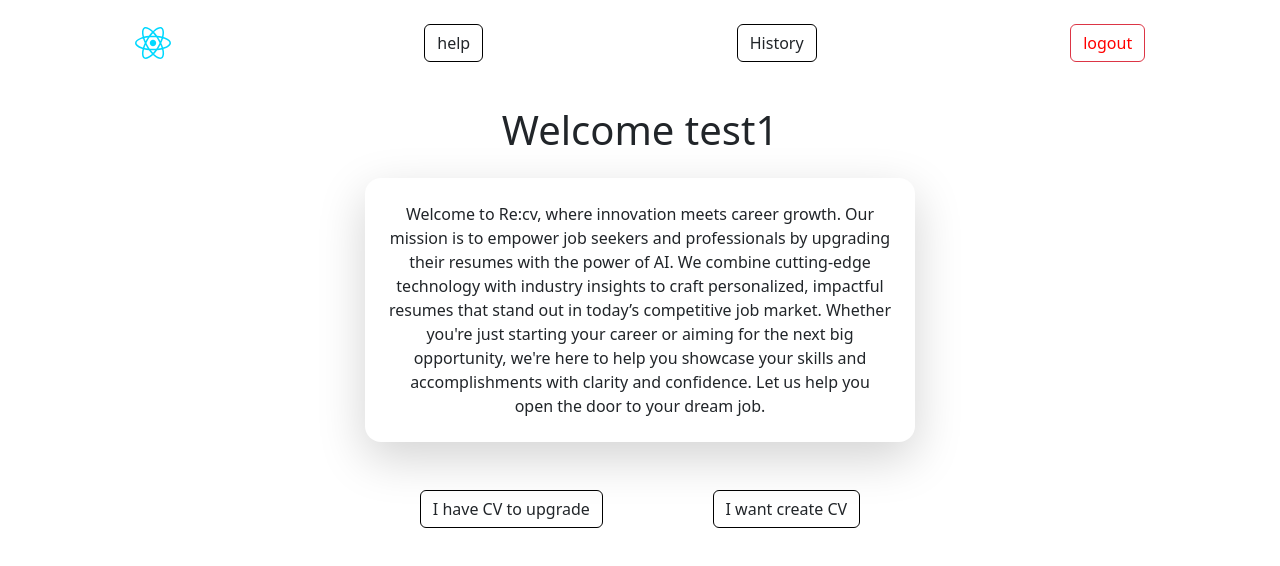
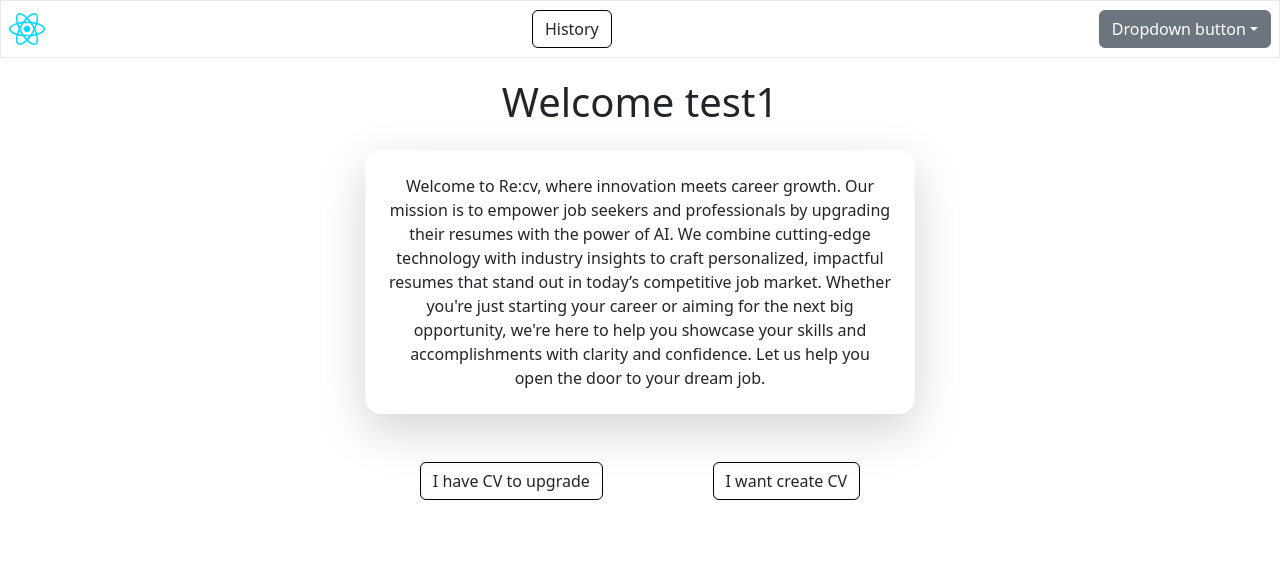
Before and after one commit to ihuda100/re_cv_client, a React (Vite) app: page /homeClient in a window 1280 px wide. Shown: the top 566 px of the page. Built offline with nearby package versions, Linux system fonts and the light colour scheme; no server answers.

Commit message:
edit navbar wiith dropdown

```diff
--- a/src/componentsClient/headerClient.jsx
+++ b/src/componentsClient/headerClient.jsx
@@ -2,13 +2,13 @@
 import { useNavigate } from "react-router-dom";
 import { addIfShowNav } from "../featuers/myDetailsSlice";
 import { useDispatch, useSelector } from "react-redux";
+import * as bootstrap from "bootstrap";
 
 function HeaderClient() {
   let nav = useNavigate();
   const dispatch = useDispatch();
   const IfShowNav = useSelector((state) => state.myDetailsSlice.ifShowNav);
   const IsAdmin = useSelector((state) => state.myDetailsSlice.isAdmin);
-
 
   const onHomeClick = () => {
     nav("/homeClient");
@@ -27,68 +27,94 @@
     nav("/Admin");
   };
 
-  return (
-    IfShowNav ?
+  return IfShowNav ? (
     <div
-        className="nav-container p-2 "
+      className="nav-container p-2 border border-bottom border-light-subtle"
       style={{
         width: "100%",
         // boxShadow: "0px 4px 8px rgba(0, 0, 0, 0.2)",
-          borderRadius: "8px",
+        // borderRadius: "8px",
+        //borderBottom: "1px solid black",
         backgroundColor: "white", // Ensure visibility
       }}
     >
       <div
-          className="d-flex justify-content-around align-items-center"
-          style={{ height: "70px" }}
+        className="d-flex justify-content-between align-items-center"
+        style={{ height: "40px" }}
       >
         {/* <div className="d-flex justify-content-around "> */}
 
+        <img src="src/assets/react.svg" alt="logo" onClick={onHomeClick} />
 
-
-          <img
-            src="src/assets/react.svg"
-            alt="logo"
-            onClick={onHomeClick}
-          />
-
-
-          <button
-            className="btn border-black"
-            onClick={onHelpClick}
-          >
-            help
-          </button>
-
-          <button
-            className="btn border-black"
-            onClick={onHistory}
-          >
+        <button className="btn border-black" onClick={onHistory}>
           History
         </button>
 
+        {/* Drop Down */}
+        <div className="dropdown">
+          <button
+            className="btn btn-secondary dropdown-toggle"
+            type="button"
+            data-bs-toggle="dropdown"
+            aria-expanded="false"
+          >
+            Dropdown button
+          </button>
+          <ul className="dropdown-menu">
+            <li>
+              <a
+                className="dropdown-item"
+                onClick={onAdminClick}
+                style={{ cursor: "pointer" }}
+              >
+                {IsAdmin ? "Admin" : ""}
+              </a>
+            </li>
+            <li>
+              <a
+                className="dropdown-item"
+                onClick={onHelpClick}
+                style={{ cursor: "pointer" }}
+              >
+                Help
+              </a>
+            </li>
+            <li>
+              <a
+                className="dropdown-item"
+                onClick={onlogout}
+                style={{ cursor: "pointer" }}
+              >
+                Logout
+              </a>
+            </li>
+          </ul>
+        </div>
 
-          {IsAdmin ? (
-            <button
-              className="btn border-black"
-              onClick={onAdminClick}
-            >
+        {/* <button className="btn border-black" onClick={onHelpClick}>
+          Help
+        </button> */}
+
+        {/* {IsAdmin ? (
+          <button className="btn border-black" onClick={onAdminClick}>
             Admin
           </button>
         ) : (
           ""
-          )}
+        )} */}
 
-          <button
-          style={{color:"red"}}
+        {/* <button
+          style={{ color: "red" }}
           className="btn border-danger"
           onClick={onlogout}
         >
           logout
-          </button>
+        </button> */}
       </div>
       {/* </div> */}
-      </div> : ""
+    </div>
+  ) : (
+    ""
   );
 }
 
```
Lines whose indentation alone changed are shown as unchanged.
